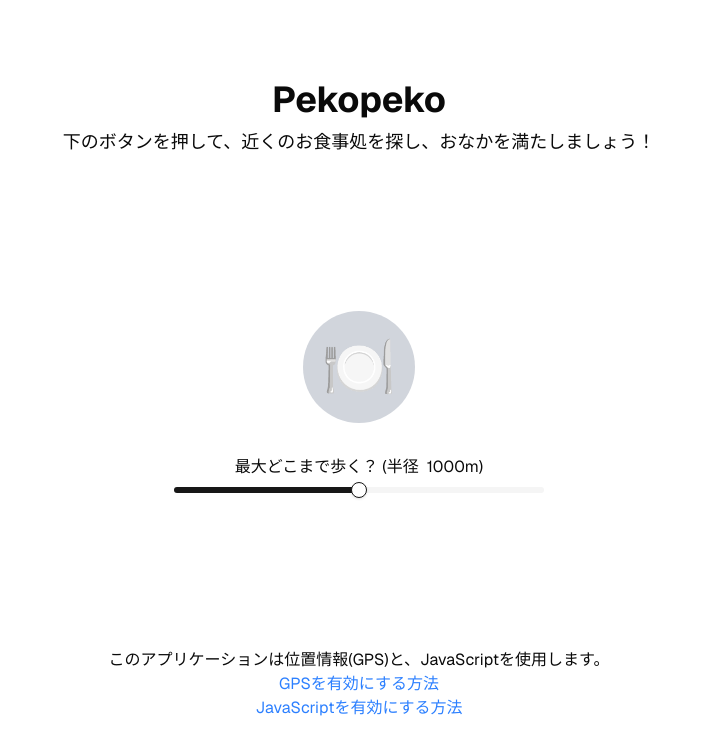
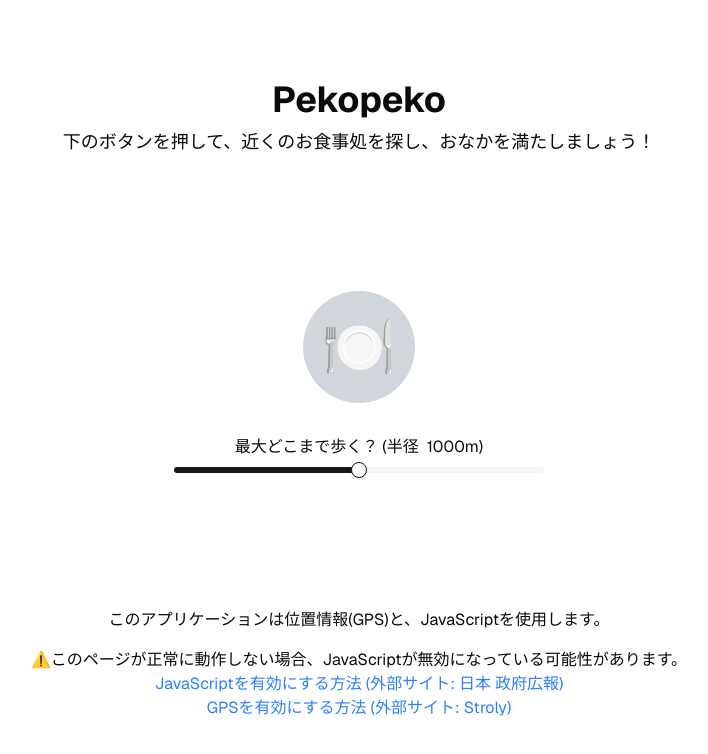
Before and after one commit to atalienet/pekopeko, a Next.js app: page / in a window 1280 px wide. Shown: the top 754 px of the page, without its empty margins (281-989 px from the left). Built offline with nearby package versions, Linux system fonts and the light colour scheme.

Commit message:
GPSやJavaScriptが必要な旨、および、対処法を案内するようにフッターを変更

```diff
--- a/app/page.tsx
+++ b/app/page.tsx
@@ -52,9 +52,12 @@ export default function Home() {
       </main>
       <footer className="text-center grid-row-3">
         <p>このアプリケーションは位置情報(GPS)と、JavaScriptを使用します。</p>
-        <p><a href="#" className="text-blue-500">GPSを有効にする方法</a></p>
-        <p><a href="#" className="text-blue-500">JavaScriptを有効にする方法</a></p>
-      </footer>
+          <div className="gap-4 mt-4">
+             <p>⚠️このページが正常に動作しない場合、JavaScriptが無効になっている可能性があります。</p>
+             <p><a href="https://www.gov-online.go.jp/recommended_environment/faq/js/" className="text-blue-500">JavaScriptを有効にする方法 (外部サイト: 日本 政府広報)</a></p>
+             <p><a href="https://stroly.com/guide/more-help/how-to-allow/" className="text-blue-500">GPSを有効にする方法 (外部サイト: Stroly)</a></p>
+          </div>
+        </footer>
     </div>
   );
 }
```
